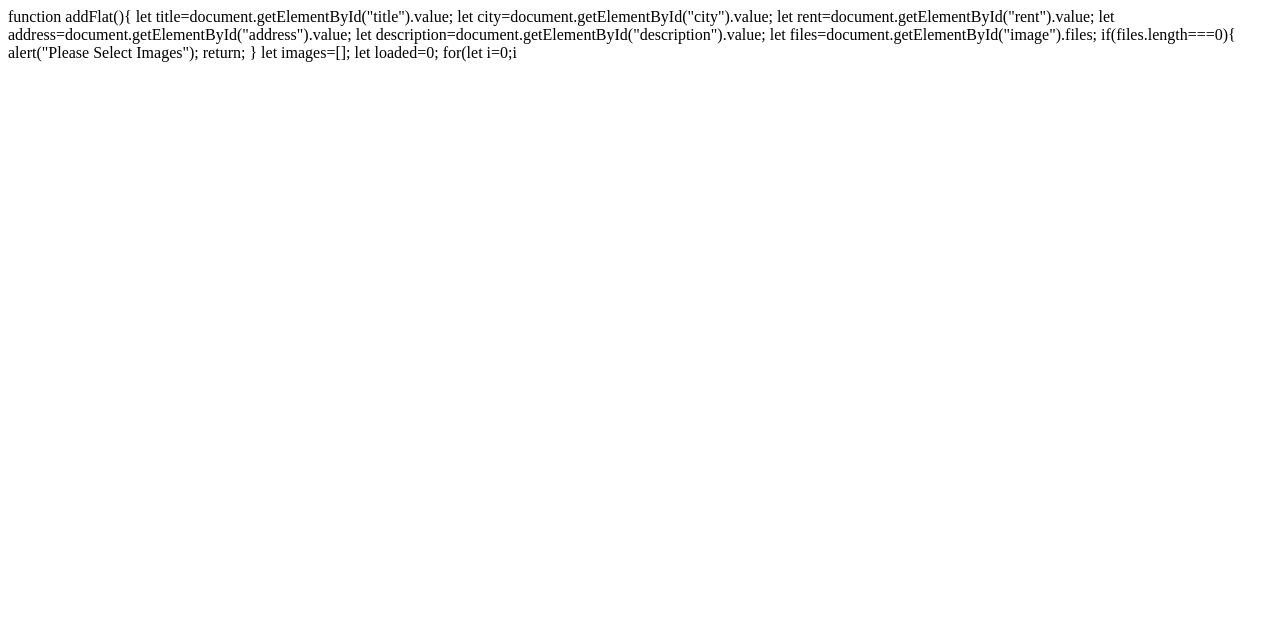
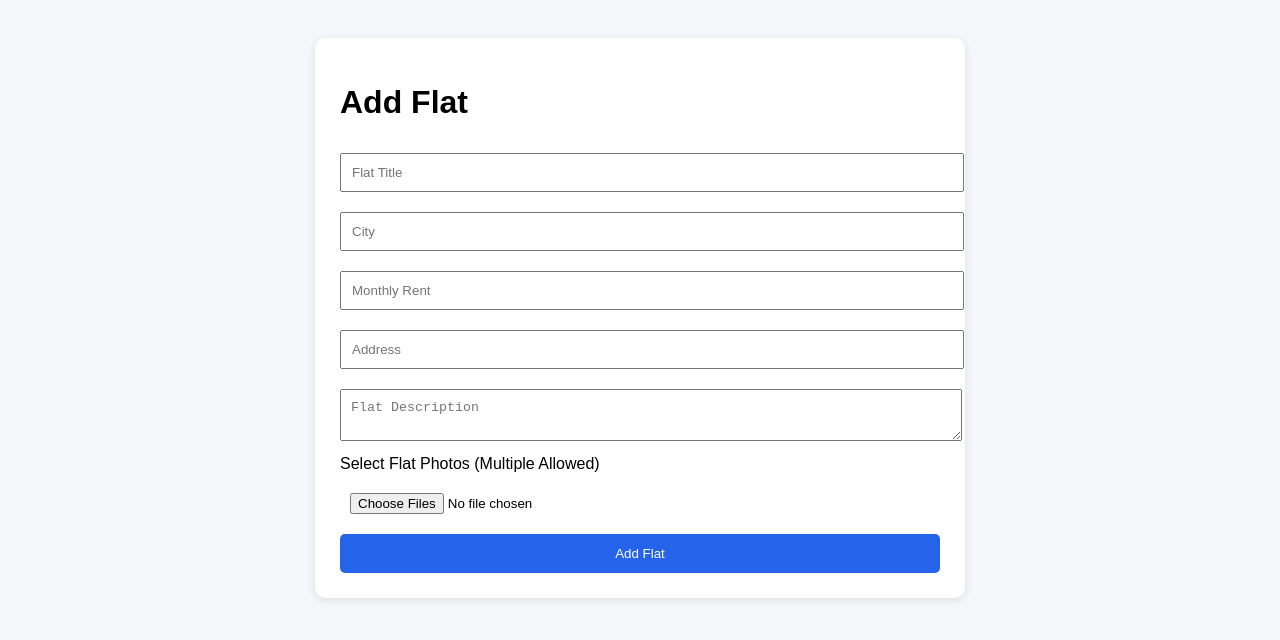
Before and after one commit to amangujjar59689-arch/rentease, a plain HTML site: page add-flat.html in a window 1280 px wide. Drawn offline with Linux system fonts and the light colour scheme.

Commit message:
Update add-flat.html

```diff
--- a/add-flat.html
+++ b/add-flat.html
@@ -1,3 +1,72 @@
+<!DOCTYPE html>
+
+<html>
+<head>
+<title>Add Flat</title>
+
+<style>
+body{
+font-family:Arial;
+background:#f5f7fa;
+padding:30px;
+}
+
+.container{
+max-width:600px;
+margin:auto;
+background:white;
+padding:25px;
+border-radius:10px;
+box-shadow:0 2px 10px rgba(0,0,0,0.1);
+}
+
+input, textarea{
+width:100%;
+padding:10px;
+margin:10px 0;
+}
+
+button{
+background:#2563eb;
+color:white;
+padding:12px;
+border:none;
+cursor:pointer;
+width:100%;
+border-radius:5px;
+}
+</style>
+
+</head>
+
+<body>
+
+<div class="container">
+
+<h1>Add Flat</h1>
+
+<input type="text" id="title" placeholder="Flat Title">
+
+<input type="text" id="city" placeholder="City">
+
+<input type="number" id="rent" placeholder="Monthly Rent">
+
+<input type="text" id="address" placeholder="Address">
+
+<textarea id="description" placeholder="Flat Description"></textarea>
+
+<label>Select Flat Photos (Multiple Allowed)</label>
+
+<input type="file" id="image" accept="image/*" multiple>
+
+<button onclick="addFlat()">
+Add Flat
+</button>
+
+</div>
+
+<script>
+
 function addFlat(){
 
 let title=document.getElementById("title").value;
@@ -20,9 +89,9 @@ for(let i=0;i<files.length;i++){
 
 let reader=new FileReader();
 
-reader.onload=function(e){
+reader.onload=function(event){
 
-images.push(e.target.result);
+images.push(event.target.result);
 
 loaded++;
 
@@ -43,7 +112,7 @@ localStorage.setItem("flats",JSON.stringify(flats));
 
 alert("Flat Added Successfully");
 
-window.location.reload();
+location.reload();
 
 }
 
@@ -54,3 +123,8 @@ reader.readAsDataURL(files[i]);
 }
 
 }
+
+</script>
+
+</body>
+</html>
```
